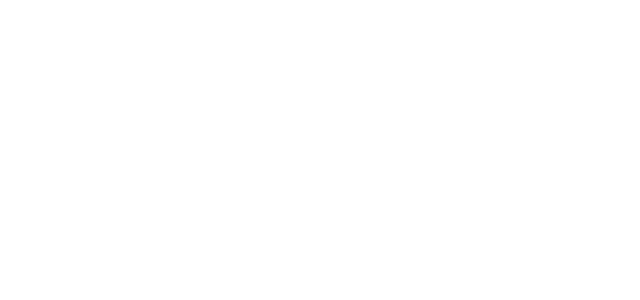
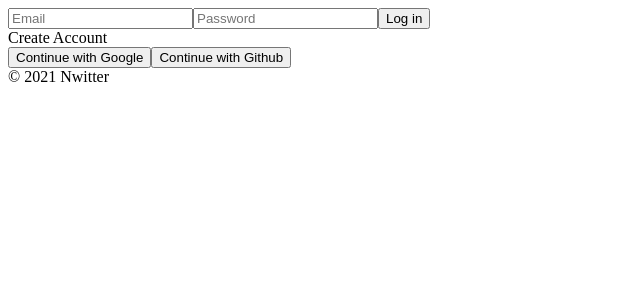
Before and after one commit to minsoo59/nwitter, a React (Create React App) app: page / in a window 1280 px wide. Shown: the top 300 px of the page, without its empty margins (0-640 px from the left). Built offline with nearby package versions, Linux system fonts and the light colour scheme; no server answers.

Commit message:
2.0 user

```diff
--- /dev/null
+++ b/jsconfig.json
@@ -0,0 +1,6 @@
+{
+  "compilerOptions": {
+    "baseUrl": "src"
+  },
+  "include": ["src"]
+}
--- a/package.json
+++ b/package.json
@@ -6,8 +6,10 @@
     "@testing-library/jest-dom": "^5.14.1",
     "@testing-library/react": "^11.2.7",
     "@testing-library/user-event": "^12.8.3",
+    "firebase": "^9.0.0",
     "react": "^17.0.2",
     "react-dom": "^17.0.2",
+    "react-router-dom": "^5.2.1",
     "react-scripts": "4.0.3",
     "web-vitals": "^1.1.2"
   },
--- a/src/App.js
+++ /dev/null
@@ -1,5 +0,0 @@
-function App() {
-  return <div className="App"></div>;
-}
-
-export default App;
--- /dev/null
+++ b/src/components/App.js
@@ -0,0 +1,25 @@
+import React, { useEffect, useState } from "react";
+import AppRouter from "components/Router";
+import { auth } from "fBase";
+function App() {
+  const [init, setInit] = useState(false);
+  const [isLoggedIn, setLoggedIn] = useState(false);
+  useEffect(() => {
+    auth.onAuthStateChanged((user) => {
+      if (user) {
+        setLoggedIn(true);
+      } else {
+        setLoggedIn(false);
+      }
+      setInit(true);
+    });
+  }, []);
+  return (
+    <>
+      {init ? <AppRouter isLoggedIn={isLoggedIn} /> : "Initialiazing....!"}
+      <footer>&copy; {new Date().getFullYear()} Nwitter</footer>
+    </>
+  );
+}
+
+export default App;
--- /dev/null
+++ b/src/components/Navigation.js
@@ -0,0 +1,16 @@
+import React from "react";
+import { Link } from "react-router-dom";
+
+const Navigation = () => (
+  <nav>
+    <ul>
+      <li>
+        <Link to="/">Home</Link>
+      </li>
+      <li>
+        <Link to="/profile">My Profile</Link>
+      </li>
+    </ul>
+  </nav>
+);
+export default Navigation;
--- /dev/null
+++ b/src/components/Router.js
@@ -0,0 +1,30 @@
+import React from "react";
+import {
+  HashRouter as Router,
+  Redirect,
+  Route,
+  Switch,
+} from "react-router-dom";
+import Auth from "routes/Auth";
+import Home from "routes/Home";
+import Navigation from "components/Navigation";
+import Profile from "routes/Profile";
+
+const AppRouter = ({ isLoggedIn }) => {
+  return (
+    <Router>
+      {isLoggedIn && <Navigation />}
+      <Switch>
+        <Route exact path="/">
+          {isLoggedIn ? <Home /> : <Auth />}
+          {/* <Redirect from="*" to="/" /> */}
+        </Route>
+        <Route exact path="/profile">
+          {isLoggedIn ? <Profile /> : null}
+          {/* <Redirect from="*" to="/" /> */}
+        </Route>
+      </Switch>
+    </Router>
+  );
+};
+export default AppRouter;
--- /dev/null
+++ b/src/fBase.js
@@ -0,0 +1,15 @@
+import { initializeApp } from "firebase/app";
+import { getAuth } from "firebase/auth";
+
+const firebaseConfig = {
+  apiKey: process.env.REACT_APP_API_KEY,
+  authDomain: process.env.REACT_APP_AUTH_DOMAIN,
+  projectId: process.env.REACT_APP_PROJECT_ID,
+  storageBucket: process.env.REACT_APP_STORAGE_BUCKET,
+  messagingSenderId: process.env.REACT_APP_MESSAGING_SENDER_ID,
+  appId: process.env.REACT_APP_APP_ID,
+};
+
+initializeApp(firebaseConfig);
+
+export const auth = getAuth();
--- a/src/index.js
+++ b/src/index.js
@@ -1,6 +1,6 @@
 import React from "react";
 import ReactDOM from "react-dom";
-import App from "./App";
+import App from "./components/App";
 
 ReactDOM.render(
   <React.StrictMode>
--- /dev/null
+++ b/src/routes/Auth.js
@@ -0,0 +1,94 @@
+import { auth as fAuth } from "fBase";
+import {
+  createUserWithEmailAndPassword,
+  GithubAuthProvider,
+  GoogleAuthProvider,
+  signInWithEmailAndPassword,
+  signInWithPopup,
+} from "firebase/auth";
+import React, { useState } from "react";
+
+const Auth = ({ isLoggedIn }) => {
+  const [form, setForm] = useState({ email: "", password: "" });
+  const [newAccount, setNewAccount] = useState(false);
+  const [error, setError] = useState("");
+  const onChange = ({ target: { name, value } }) =>
+    setForm({ ...form, [name]: value });
+  const onSubmit = async (event) => {
+    event.preventDefault();
+    try {
+      let data;
+      if (newAccount) {
+        console.log(newAccount);
+        // create account
+        data = await createUserWithEmailAndPassword(
+          fAuth,
+          form.email,
+          form.password
+        );
+      } else {
+        // log in
+        data = await signInWithEmailAndPassword(
+          fAuth,
+          form.email,
+          form.password
+        );
+      }
+      console.log(data);
+    } catch (error) {
+      setError(error.message);
+    }
+  };
+
+  const toggleAccount = () => setNewAccount((prev) => !prev);
+  const onSocialClick = async ({ target: { name } }) => {
+    let provider;
+    if (name === "google") {
+      provider = new GoogleAuthProvider();
+    } else if (name === "github") {
+      provider = new GithubAuthProvider();
+    }
+    const data = await signInWithPopup(fAuth, provider);
+    console.log(data);
+  };
+  return (
+    <div>
+      <form onSubmit={onSubmit}>
+        <input
+          name="email"
+          type="text"
+          placeholder="Email"
+          required
+          value={form.email}
+          onChange={onChange}
+        />
+        <input
+          name="password"
+          type="password"
+          placeholder="Password"
+          required
+          value={form.password}
+          onChange={onChange}
+        />
+        <input
+          type="submit"
+          value={newAccount ? "Create New Account " : "Log in"}
+        />
+        {error}
+      </form>
+      <span onClick={toggleAccount}>
+        {newAccount ? "Log in" : "Create Account"}
+      </span>
+      <div>
+        <button name="google" onClick={onSocialClick}>
+          Continue with Google
+        </button>
+        <button name="github" onClick={onSocialClick}>
+          Continue with Github
+        </button>
+      </div>
+    </div>
+  );
+};
+
+export default Auth;
--- /dev/null
+++ b/src/routes/EditProfile.js
@@ -0,0 +1,3 @@
+import React from "react";
+
+export default () => <span>Edit Profile</span>;
--- /dev/null
+++ b/src/routes/Home.js
@@ -0,0 +1,4 @@
+import React from "react";
+
+const Home = () => <span>Home</span>;
+export default Home;
--- /dev/null
+++ b/src/routes/Profile.js
@@ -0,0 +1,17 @@
+import { auth as fAuth } from "fBase";
+import React from "react";
+import { useHistory } from "react-router-dom";
+
+export default () => {
+  const history = useHistory();
+  const onLogOutClick = () => {
+    fAuth.signOut();
+    history.push("/");
+  };
+
+  return (
+    <>
+      <button onClick={onLogOutClick}>Log out</button>
+    </>
+  );
+};
```
Also changed, not shown: 2 other files (tests, documents, lock files or other folders).
